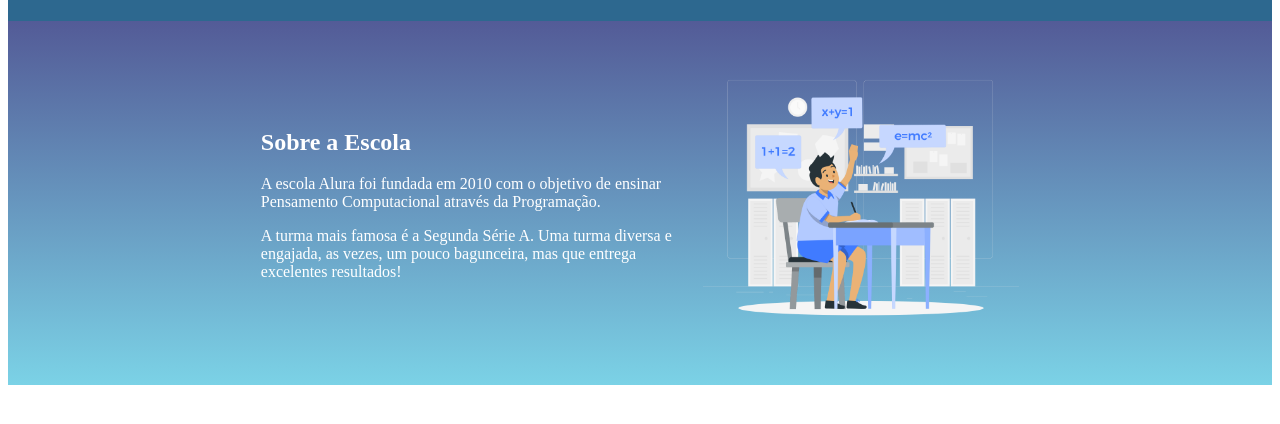
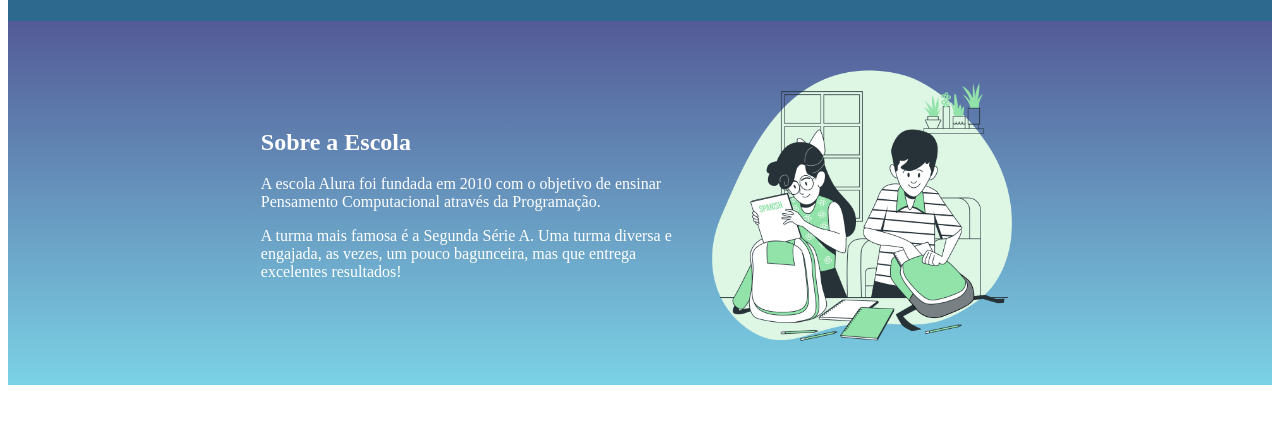
Before and after one commit to joaogabriel12345/siteescola, a plain HTML site: page index.html in a window 1280 px wide. Shown: the part 158-582 px from the top of the page. Drawn offline with Linux system fonts and the light colour scheme.

Commit message:
Add files via upload

```diff
--- a/index.html
+++ b/index.html
@@ -21,9 +21,8 @@
               <p class="escola-texto-um">A escola Alura foi fundada em 2010 com o objetivo de ensinar Pensamento Computacional através da Programação.</p>
               <p class="escola-texto-dois">A turma mais famosa é a Segunda Série A. Uma turma diversa e engajada, as vezes, um pouco bagunceira, mas que entrega excelentes resultados!</p>
              </div>
-          <img class="escola-imagem" src="Raising hand-rafiki.png"
+          <img class="escola-imagem" src="Children preparing their backpack-bro.png"
           alt="alunos contentes">
-
 </section>
 </body>
 </html>
```
Also changed, not shown: Children preparing their backpack-bro.png (added).
